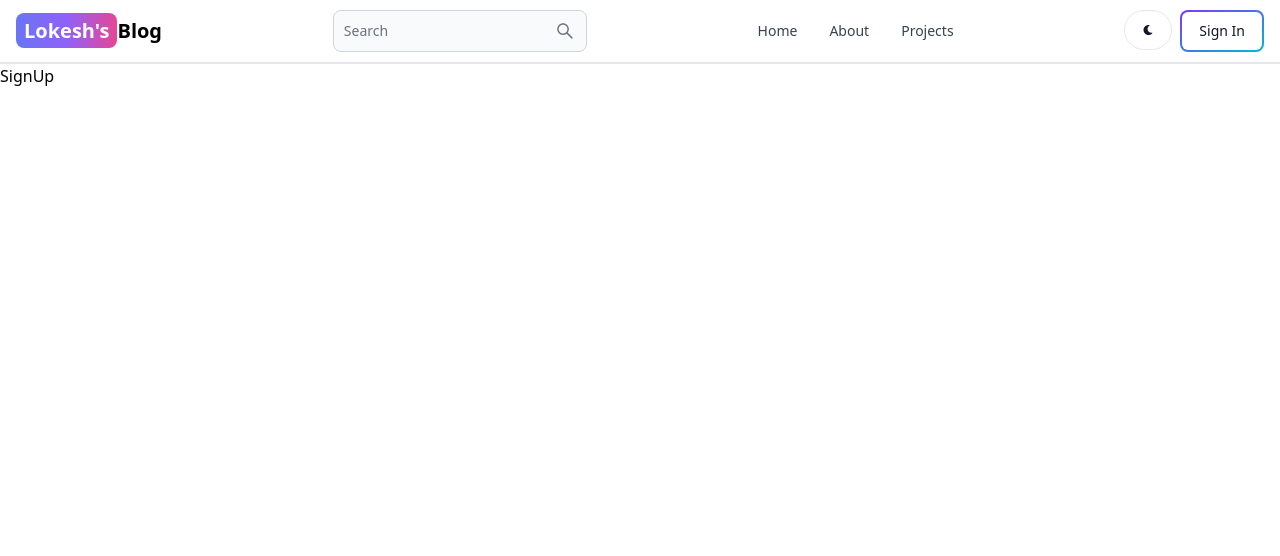
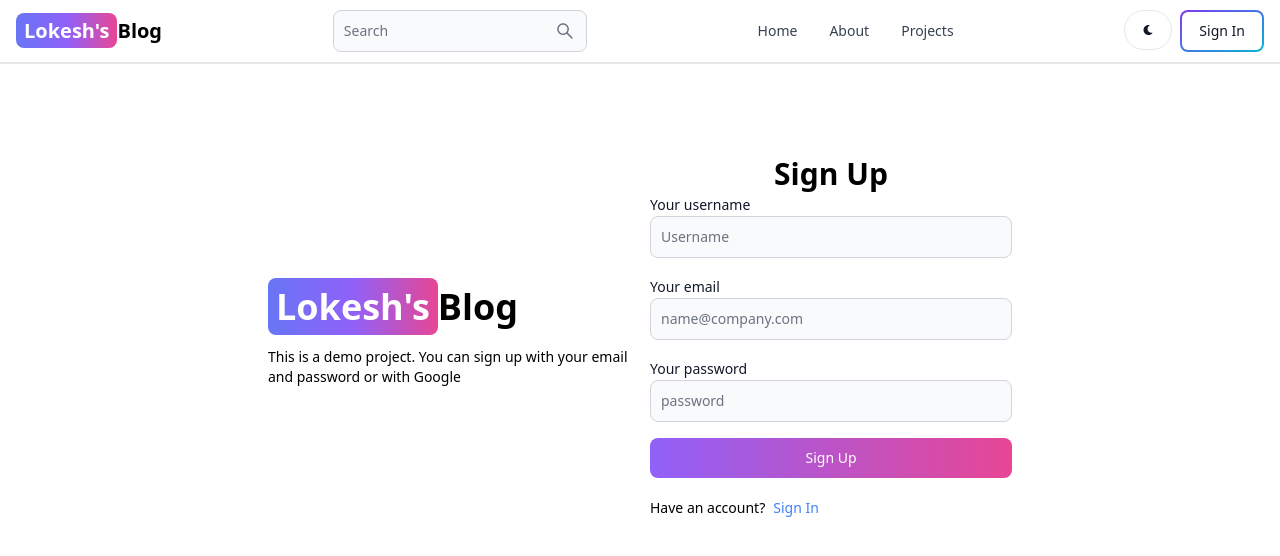
Before and after one commit to lokeshgoud15/Mern-Blog-App, a React app in the folder client/: page /sign-up in a window 1280 px wide. Shown: the top 556 px of the page. Built offline with nearby package versions, Linux system fonts and the light colour scheme; the HTML template or start-up script is replaced by a standard one.

Commit message:
create singup page UI

```diff
--- a/client/src/Pages/SignUp.jsx
+++ b/client/src/Pages/SignUp.jsx
@@ -1,9 +1,53 @@
-import React from 'react'
+import { Button, Label, TextInput } from "flowbite-react";
+import React from "react";
+import { Link } from "react-router-dom";
+
 
 const SignUp = () => {
   return (
-    <div>SignUp</div>
-  )
-}
+    <div className="min-h-screen mt-20">
+      <div className=" flex p-3 max-w-3xl mx-auto flex-col md:flex-row md:items-center gap-5">
+        {/* Left side */}
+        <div className="flex-1">
+          <Link
+            to="/"
+            className=" text-4xl font-bold dark:text-white"
+          >
+            <span className="px-2 py-1 bg-gradient-to-r from-indigo-500 via-purple-500 to-pink-500 rounded-lg text-white">
+              Lokesh's
+            </span>
+            Blog
+          </Link>
+          <p className="text-sm mt-5">This is a demo project. You can sign up with your email and password or with Google</p>
+        </div>
+        {/* Right side */}
+        <div className="flex-1">
+          <h2 className="text-3xl font-bold text-center">Sign Up</h2>
+          <form className="flex flex-col gap-4 ">
+            <div className="">
+              <Label value="Your username"/>
+              <TextInput type="text" placeholder="Username" id="username"/>
+            </div>
+            <div className="">
+              <Label value="Your email"/>
+              <TextInput type="text" placeholder="name@company.com" id="email"/>
+            </div>
+            <div className="">
+              <Label value="Your password"/>
+              <TextInput type="text" placeholder="password" id="password"/>
+            </div>
+            <Button gradientDuoTone="purpleToPink" type="submit">Sign Up</Button>
+          </form>
+          <div className="flex gap-2 text-sm mt-5 ">
+            <span>Have an account? </span>
+            <Link to='/sign-in' className="text-blue-500">
+            Sign In
+            </Link>
+          </div>
+        </div>
+      </div>
+    </div>
+  );
+};
 
-export default SignUp
+export default SignUp;
```
